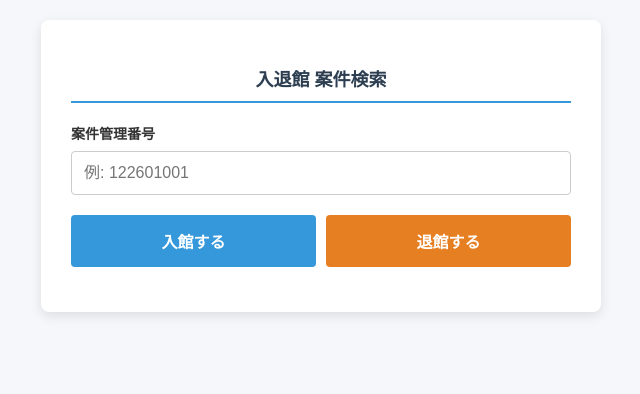
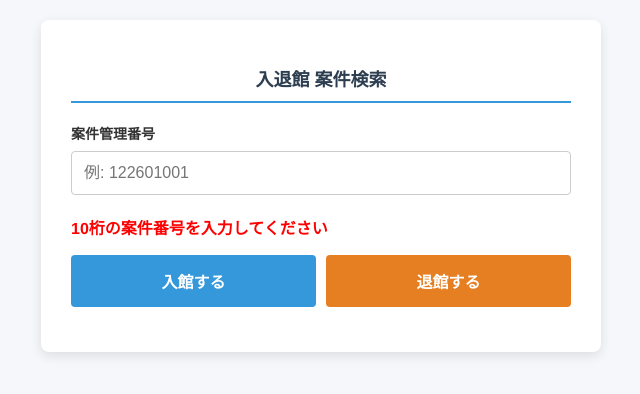
Before and after one commit to m-shion-tilk/kintone-gate, a plain HTML site: page index.html in a window 1280 px wide. Both pictures are taken after a click on the button "入館する". Shown: the whole page, without its empty margins (319-959 px from the left). Drawn offline with Linux system fonts and the light colour scheme.

Commit message:
Add files via upload

```diff
--- a/index.html
+++ b/index.html
@@ -132,7 +132,7 @@
         <label>案件管理番号</label>
         <input type="text" id="caseNo" placeholder="例: 122601001" />
       </div>
-
+      <p id="error-message" style="color: red; font-weight: bold"></p>
       <div class="btn-group">
         <button class="btn btn-blue" onclick="searchAndPrepare('入館')">
           入館する
@@ -200,8 +200,14 @@
         const caseNo = document.getElementById("caseNo").value.trim();
         //if (!caseNo) return alert("10桁の案件番号を入力してください");
         // alert() の代わりに、画面の特定のエレメントに文字を入れる
-        document.getElementById("error-message").innerText =
-          "10桁の案件番号を入力してください";
+        if (!caseNo) {
+          document.getElementById("error-message").innerText =
+            "10桁の案件番号を入力してください";
+          return;
+        }
+        // ちゃんと入力されていたら、古いエラーメッセージを消して次に進む
+        document.getElementById("error-message").innerText = "";
+
         msgEl.textContent = "";
         msgEl.className = "";
         formEl.style.display = "none";
```
